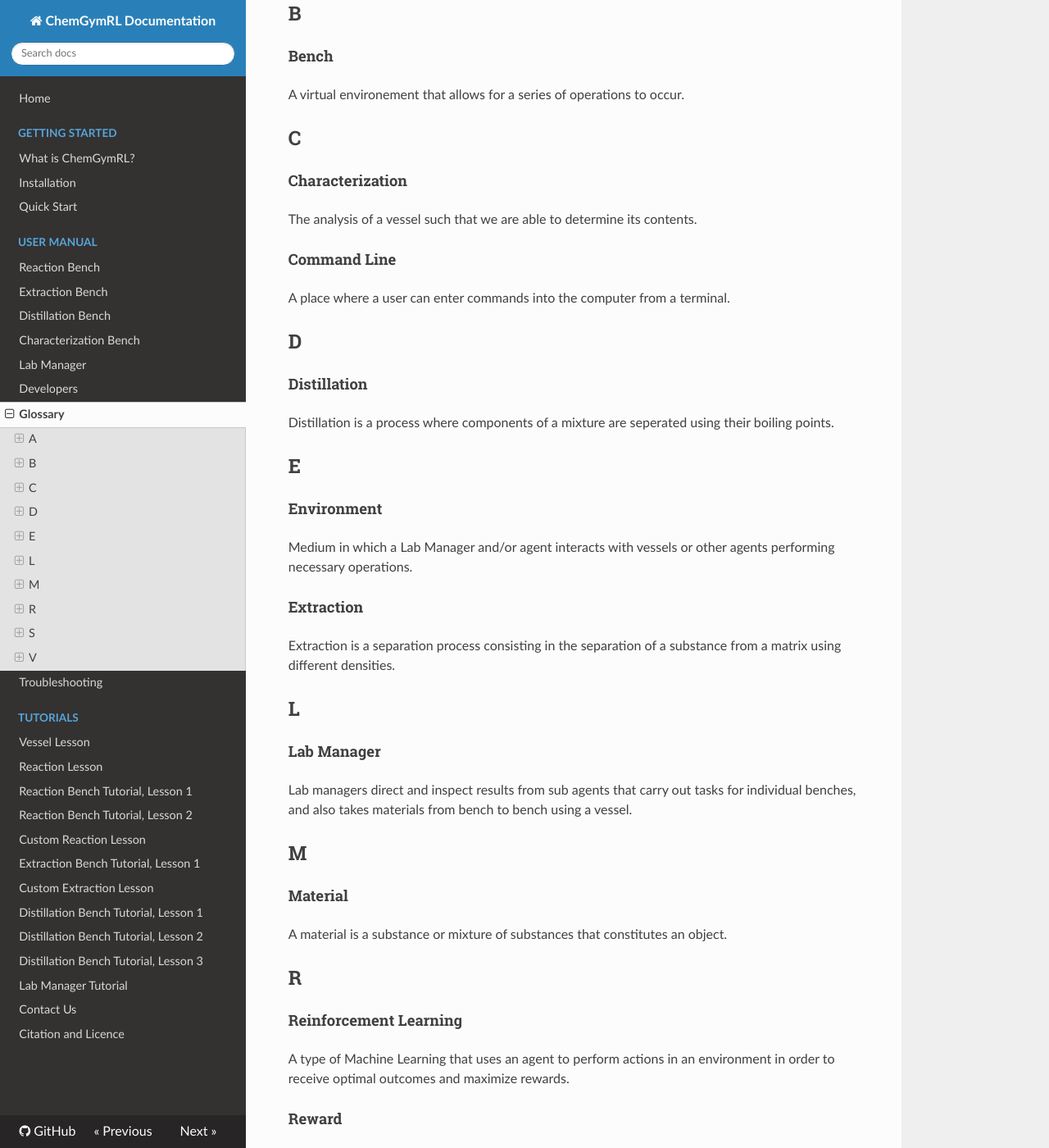
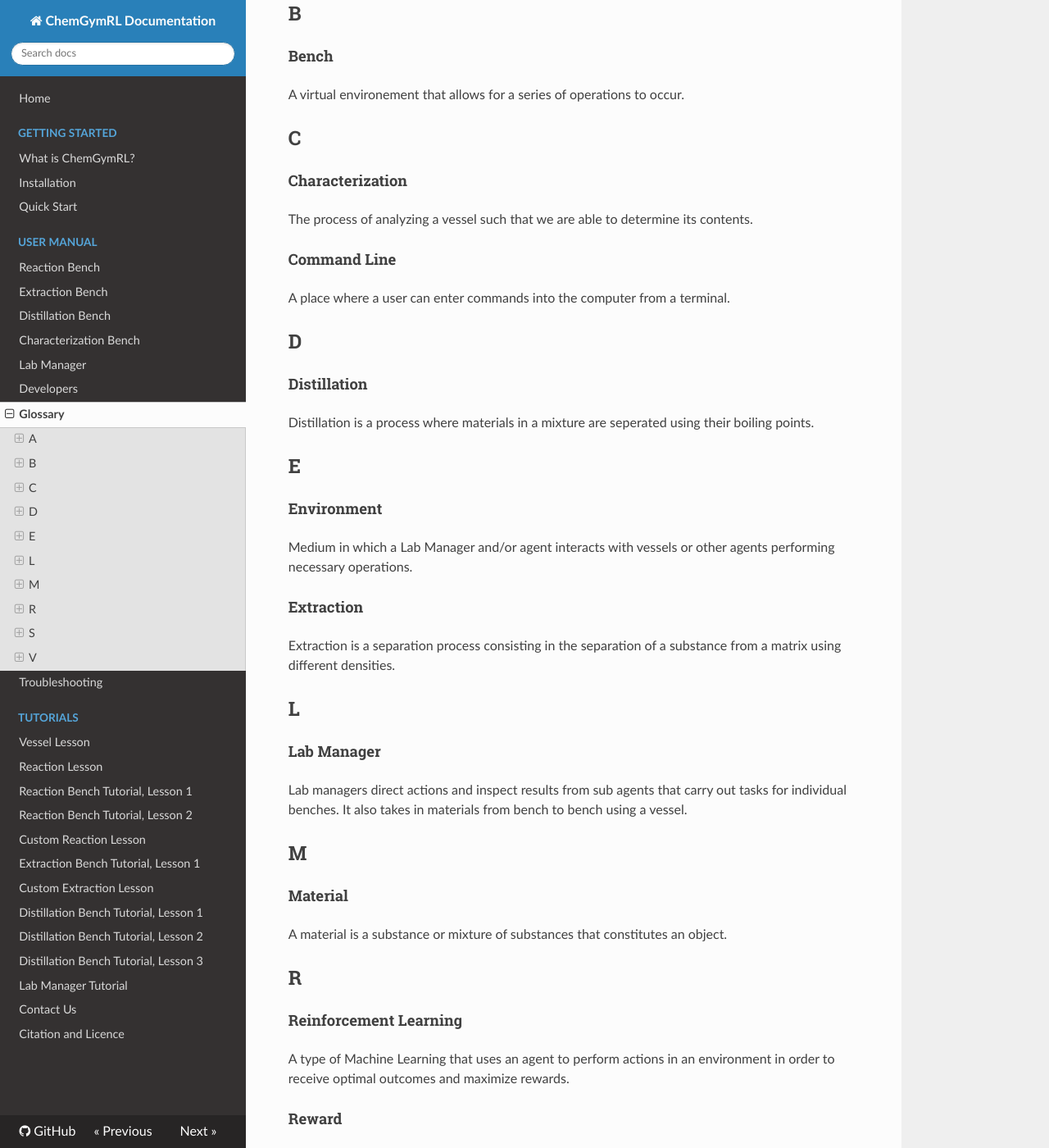
Before and after one commit to chemgymrl/chemgymrl, an MkDocs documentation site: the page built from docs/Glossary.md, in a window 1280 px wide and 1400 px high, scrolled down 504 px. Shown: the whole window at 82% size. Built offline with MkDocs 1.6.1, drawn with Linux system fonts in a browser that asks for light colours; nearby versions of some CDN libraries; some of the changed text lies outside the part shown.

Commit message:
Update Glossary.md

```diff
--- a/docs/Glossary.md
+++ b/docs/Glossary.md
@@ -24,7 +24,7 @@ A virtual environement that allows for a series of operations to occur.
 
 #### Characterization
 
-The analysis of a vessel such that we are able to determine its contents.
+The process of analyzing a vessel such that we are able to determine its contents.
 
 #### Command Line
 
@@ -34,7 +34,7 @@ A place where a user can enter commands into the computer from a terminal.
 
 #### Distillation
 
-Distillation is a process where components of a mixture are seperated using their boiling points.
+Distillation is a process where materials in a mixture are seperated using their boiling points.
 
 ## E
 
@@ -50,7 +50,7 @@ Extraction is a separation process consisting in the separation of a substance f
 
 #### Lab Manager
 
-Lab managers direct and inspect results from sub agents that carry out tasks for individual benches, and also takes materials from bench to bench using a vessel.
+Lab managers direct actions and inspect results from sub agents that carry out tasks for individual benches. It also takes in materials from bench to bench using a vessel.
 
 ## M
 
```
Also changed, not shown: other parts of docs/Glossary.md (+2 -2 lines).
